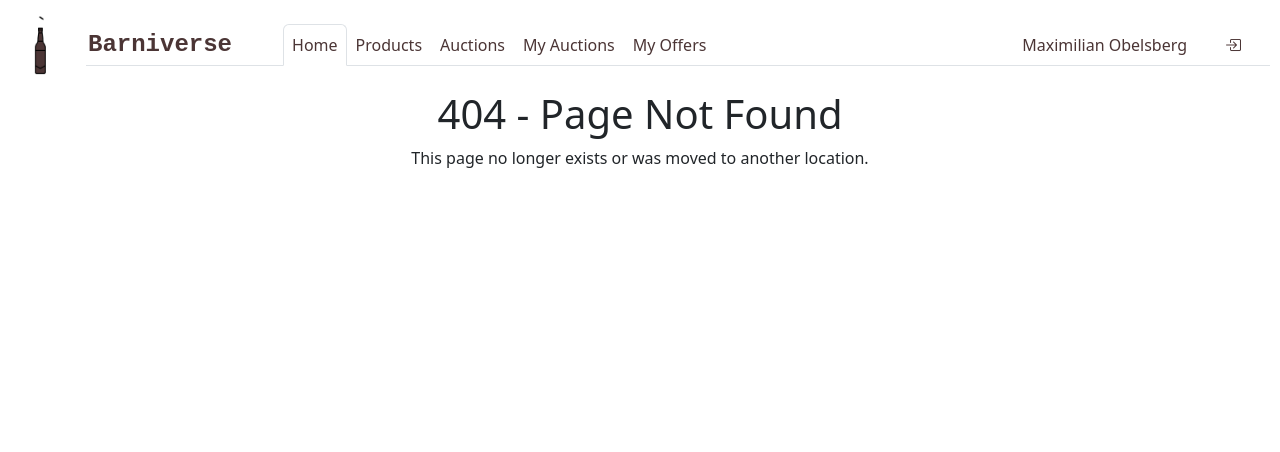
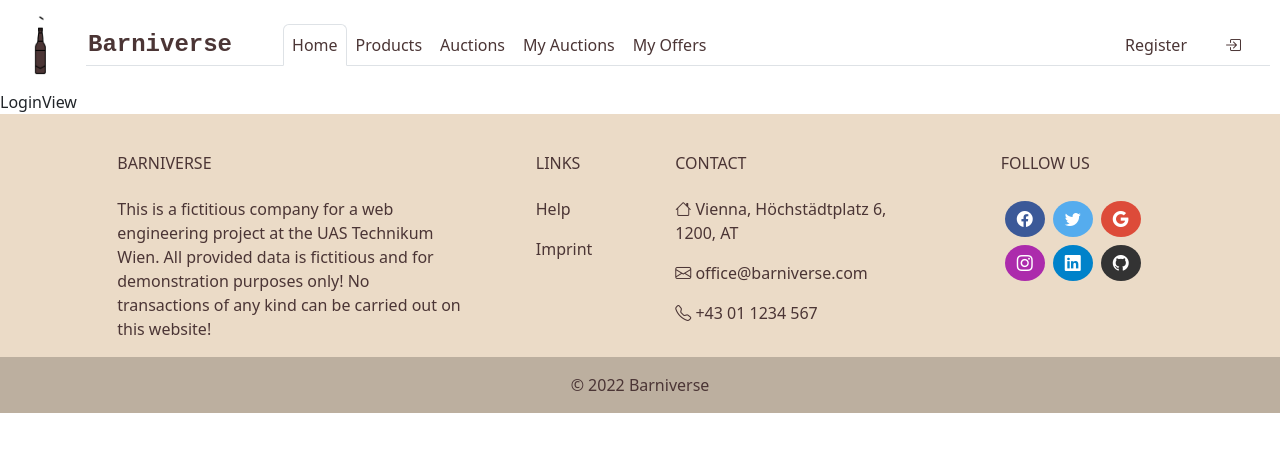
Before and after one commit to lukasfoidl/barniverse, a Vue app in the folder frontend/barniverse_frontend/: page /login in a window 1280 px wide. Before the commit this address had no page. Shown: the top 452 px of the page. Built offline with nearby package versions, Linux system fonts and the light colour scheme.

Commit message:
added footer

```diff
--- a/frontend/barniverse_frontend/src/App.vue
+++ b/frontend/barniverse_frontend/src/App.vue
@@ -4,15 +4,19 @@
 
     <router-view />
 
+    <Footer />
+
 </template>
 
 <script>
 import Navbar from "./components/templates/Navbar.vue"
+import Footer from "./components/templates/Footer.vue"
 
 export default {
     name: 'App',
     components: {
-        Navbar
+        Navbar,
+        Footer
     }
 }
 </script>
--- /dev/null
+++ b/frontend/barniverse_frontend/src/components/templates/Footer.vue
@@ -0,0 +1,152 @@
+<template>
+    <footer class="text-center text-lg-start footer textColor">
+        <!-- Grid container -->
+        <div class="container p-4 pb-0">
+        <!-- Section: Links -->
+            <section class="">
+                <!--Grid row-->
+                <div class="row">
+                    <!-- Grid column -->
+                    <div class="col-lg-4 col-xl-4 mx-auto mt-3">
+                        <h6 class="text-uppercase mb-4 font-weight-bold">
+                            Barniverse
+                        </h6>
+                        <p>
+                            This is a fictitious company for a web engineering project at the UAS Technikum Wien.
+                            All provided data is fictitious and for demonstration purposes only!
+                            No transactions of any kind can be carried out on this website!
+                        </p>
+                    </div>
+
+                    <!-- Grid column -->
+                    <div class="col-lg-1 col-xl-1 mx-auto mt-3">
+                        <h6 class="text-uppercase mb-4 font-weight-bold">
+                            Links
+                        </h6>
+                        <p>
+                            <router-link id="help" class="nav-link textColor" to="/help">
+                                Help
+                            </router-link>
+                        </p>
+                        <p>
+                            <router-link id="imprint" class="nav-link textColor" to="/imprint">
+                                Imprint
+                            </router-link>
+                        </p>
+                    </div>
+
+                    <!-- Grid column -->
+                    <div class="col-lg-3 col-xl-3 mx-auto mt-3">
+                        <h6 class="text-uppercase mb-4 font-weight-bold">
+                            Contact
+                        </h6>
+                        <p>
+                            <a class="nav-link" href="https://www.google.at/maps/place/F+Building,+H%C3%B6chst%C3%A4dtpl.+6,+1200+Wien/@48.2390559,16.3759752,17z/data=!3m1!4b1!4m6!3m5!1s0x476d064f691978b1:0xe6bce6d69ea2874d!8m2!3d48.2390534!4d16.3775228!16s%2Fg%2F11bw40m9p0?hl=de">
+                                <i class="bi bi-house mr-3"></i> Vienna, Höchstädtplatz 6, 1200, AT
+                            </a>
+                        </p>
+                        <p>
+                            <a class="nav-link" href="mailto:office@barniverse.com">
+                                <i class="bi bi-envelope mr-3"></i> office@barniverse.com
+                            </a>
+                        </p>
+                        <p><i class="bi bi-telephone mr-3"></i> +43 01 1234 567</p>
+                    </div>
+
+                    <!-- Grid column -->
+                    <div class="col-lg-2 col-xl-2 mx-auto mt-3 followUsArea">
+                        <h6 class="text-uppercase mb-4 font-weight-bold">Follow us</h6>
+
+                        <!-- Facebook -->
+                        <a class="btn btn-primary btn-floating m-1 facebook followMeLink" href="#" role="button">
+                            <i class="bi bi-facebook" alt="Link to facebook page"></i>
+                        </a>
+
+                        <!-- Twitter -->
+                        <a class="btn btn-primary btn-floating m-1 twitter followMeLink" href="#" role="button">
+                            <i class="bi bi-twitter" alt="Link to twitter page"></i>
+                        </a>
+
+                        <!-- Google -->
+                        <a class="btn btn-primary btn-floating m-1 google followMeLink" href="#" role="button">
+                            <i class="bi bi-google" alt="Link to google search page"></i>
+                        </a>
+
+                        <!-- Instagram -->
+                        <a class="btn btn-primary btn-floating m-1 instagram followMeLink" href="#" role="button">
+                            <i class="bi bi-instagram" alt="Link to instagram page"></i>
+                        </a>
+
+                        <!-- Linkedin -->
+                        <a class="btn btn-primary btn-floating m-1 linkedin followMeLink" href="#" role="button">
+                            <i class="bi bi-linkedin" alt="Link to linkedin page"></i>
+                        </a>
+
+                        <!-- Github -->
+                        <a class="btn btn-primary btn-floating m-1 github followMeLink" href="#" role="button">
+                            <i class="bi bi-github" alt="Link to github repository"></i>
+                        </a>
+                    </div>
+                </div>
+            </section>
+        </div>
+
+        <!-- Copyright -->
+        <div class="text-center p-3 copyrightArea">
+            © 2022 Barniverse
+        </div>
+    </footer>
+</template>
+
+<script>
+export default {
+    name: "Footer"
+}
+</script>
+
+<style>
+.footer {
+    background-color: #ebdbc7;
+}
+
+.textColor {
+    color: #4b3535 !important;
+}
+
+.followUsArea {
+    margin-bottom: 1rem !important;
+}
+
+.followMeLink {
+    border: 0px !important;
+    border-radius: 50% !important;
+}
+
+.facebook {
+    background-color: #3b5998 !important;
+}
+
+.twitter {
+    background-color: #55acee !important;
+}
+
+.google {
+    background-color: #dd4b39 !important;
+}
+
+.instagram {
+    background-color: #ac2bac !important;
+}
+
+.linkedin {
+    background-color: #0082ca !important;
+}
+
+.github {
+    background-color: #333333 !important;
+}
+
+.copyrightArea {
+    background-color: rgba(0, 0, 0, 0.2);
+}
+</style>
--- a/frontend/barniverse_frontend/src/components/templates/Navbar.vue
+++ b/frontend/barniverse_frontend/src/components/templates/Navbar.vue
@@ -48,19 +48,31 @@
                     </router-link>
                 </li>
             </ul>
-            <ul id="usernameList" class="navbar-nav nav nav-tabs flex-fill">
-                <li id="usernameListItem" class="nav-item ms-auto">
-                    <!-- my username -->
+            <ul id="userContent" class="navbar-nav nav nav-tabs flex-fill">
+                <!-- my username -->
+                <!-- <li id="userContentItem" class="nav-item ms-auto">
                     <router-link id="user" class="nav-link navItemStyle" to="/user">
                         Maximilian Obelsberg
                     </router-link>
-                </li>
-                <li class="nav-item navIcon">
-                    <!-- login/logout -->
-                    <router-link id="logout" class="nav-link navItemStyle" to="/logout">
-                        <i class="bi bi-box-arrow-in-right"></i>
+                </li> -->
+                <!-- register new user -->
+                <li id="userContentItem" class="nav-item ms-auto">
+                    <router-link id="register" class="nav-link navItemStyle" to="/register">
+                        Register
                     </router-link>
                 </li>
+                <!-- login -->
+                <li class="nav-item navIcon">
+                    <router-link id="login" class="nav-link navItemStyle" to="/login">
+                        <i class="bi bi-box-arrow-in-right" alt="Login"></i>
+                    </router-link>
+                </li>
+                <!-- logout -->
+                <!-- <li class="nav-item navIcon">
+                    <router-link id="logout" class="nav-link navItemStyle" to="/logout">
+                        <i class="bi bi-box-arrow-right" alt="Logout"></i>
+                    </router-link>
+                </li> -->
             </ul>
         </div>
     </nav>
@@ -76,12 +88,12 @@ export default {
         $(window).on('resize', function() {
             if ($(window).width() < 992) {
                 $("#navContent").removeClass("d-flex");
-                $("#usernameList").removeClass("flex-fill");
-                $("#usernameListItem").removeClass("ms-auto");
+                $("#userContent").removeClass("flex-fill");
+                $("#userContentItem").removeClass("ms-auto");
             } else {
                 $("#navContent").addClass("d-flex");
-                $("#usernameList").addClass("flex-fill");
-                $("#usernameListItem").addClass("ms-auto");
+                $("#userContent").addClass("flex-fill");
+                $("#userContentItem").addClass("ms-auto");
             }
         });
 
--- a/frontend/barniverse_frontend/src/routes/index.js
+++ b/frontend/barniverse_frontend/src/routes/index.js
@@ -4,7 +4,8 @@ import ProductView from "../views/ProductView"
 import AuctionView from "../views/AuctionView"
 import MyAuctionsView from "../views/MyAuctionsView"
 import MyOffersView from "../views/MyOffersView"
-import UserView from "../views/UserView"
+import RegisterView from "../views/RegisterView"
+import LoginView from "../views/LoginView"
 import PageNotFoundView from "../views/PageNotFoundView"
 
 const routes = [
@@ -34,9 +35,14 @@ const routes = [
         component: MyOffersView
     },
     {
-        name: "user",
-        path: "/user",
-        component: UserView
+        name: "register",
+        path: "/register",
+        component: RegisterView
+    },
+    {
+        name: "login",
+        path: "/login",
+        component: LoginView
     },
     {
         path: '/:catchAll(.*)*',
--- /dev/null
+++ b/frontend/barniverse_frontend/src/views/LoginView.vue
@@ -0,0 +1,14 @@
+<template>
+    <div>
+        LoginView
+    </div>
+</template>
+
+<script>
+export default {
+    name: "LoginView"
+}
+</script>
+
+<style>
+</style>
--- /dev/null
+++ b/frontend/barniverse_frontend/src/views/RegisterView.vue
@@ -0,0 +1,14 @@
+<template>
+    <div>
+        RegisterView
+    </div>
+</template>
+
+<script>
+export default {
+    name: "RegisterView"
+}
+</script>
+
+<style>
+</style>
```
